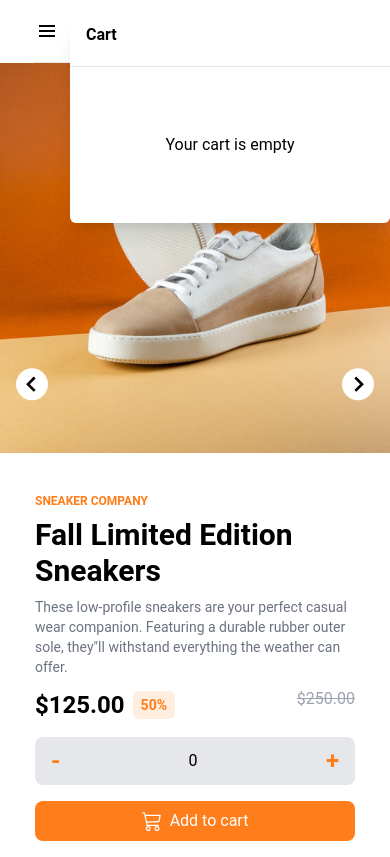
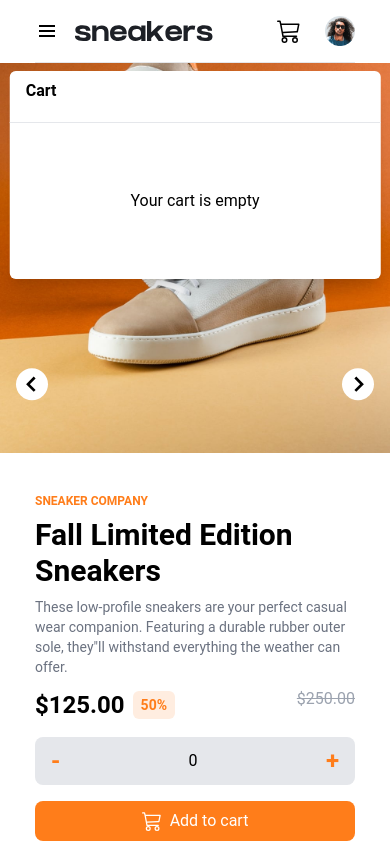
Before and after one commit to balikis-oyeleye/SCAMP-C6-Assessment, a React (Create React App) app: page / in a window 390 px wide. Both pictures are taken after a click on the icon 289 px from the left and 31 px from the top of the page. Built offline with nearby package versions, Linux system fonts and the light colour scheme.

Commit message:
Fix cart on moble screen

```diff
--- a/src/components/cart/cart.css
+++ b/src/components/cart/cart.css
@@ -6,3 +6,12 @@
   height: 13rem;
   background-color: #fff;
 }
+
+@media screen and (max-width: 576px) {
+  .cart {
+    top: 0.5rem;
+    left: 50%;
+    transform: translateX(-50%);
+    width: 95%;
+  }
+}
```
